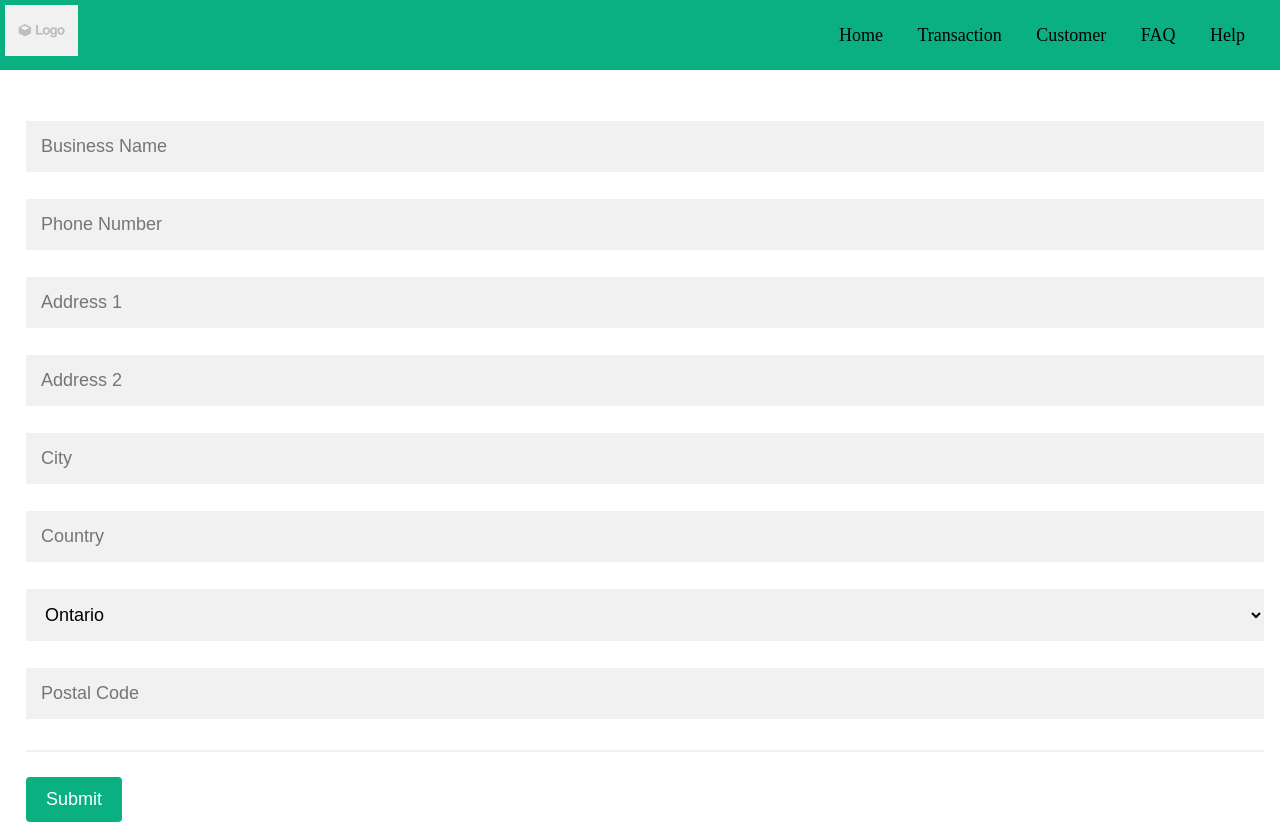
After one commit to priyanka2011-sudo/hack_payment, a PHP site: page /BusinessRegistration.html in a window 1280 px wide. The commit adds this page. Run offline with PHP 8.4, Linux system fonts and the light colour scheme.

Commit message:
fifth commit

```diff
--- /dev/null
+++ b/BusinessRegistration.html
@@ -0,0 +1,103 @@
+<!DOCTYPE html>
+<title>App</title>
+<head>
+    <meta name="viewport" content="width=device-width, initial-scale=1">
+    <link rel="stylesheet" type="text/css" href="CSS/CustomerList2.css">
+    <link rel="stylesheet" type="text/css" href="CSS/CustomerRegisteration.css">
+    <!-- <script src="JS/registration.js"></script> -->
+</head>
+<body>
+    <div id="top_bar">
+        <img src="Media/logo-placeholder.jpg" id="logo">
+        <img src="Media/menu_toggle3.png" id="menu_toggle" onclick="toggleMenu();">
+        <nav id="nav_bar">
+            <ul>
+                <li><a href="#home">Home</a></li>
+                <li><a href="#transaction">Transaction</a></li>
+                <li><a href="#customer">Customer</a></li>
+                <li><a href="#FAQ">FAQ</a></li>
+                <li><a href="#help">Help</a></li>
+            </ul>
+        </nav>
+
+    </div>
+    <section id="main_container">
+        <form name="form" action="#" onsubmit="return isValid();" method="post">
+            <div class="container">
+
+                <div class='col-25'>
+                <label for="businessname"></label></div>
+                <div class='col-75'>
+                <input type="text" placeholder="Business Name" name="businessname" id="businessname" required>
+            </div>
+
+            <div class='col-25'>
+                <label for="phonenum"></label></div>
+                <div class='col-75'>
+                <input type="tel" placeholder="Phone Number" name="phonenum" id="phonenum" pattern=".{10,}" title="Phone Number cannot be less than 10 digits"oninput="this.value = this.value.replace(/[^0-9.]/g, ''); this.value = this.value.replace(/(\..*)\./g, '$1');" required>
+            </div>
+
+            <div class='col-25'>
+                <label for="address"></label></div>
+                <div class='col-75'>
+                <input type="text" placeholder="Address 1" name="address" id="address" required>
+            </div>
+
+            <div class='col-25'>
+                <label for="address"></label></div>
+                <div class='col-75'>
+                <input type="text" placeholder="Address 2" name="address" id="address" required>
+            </div>
+
+            <div class='col-25'>
+                <label for="city"></label></div>
+                <div class='col-75'>
+                <input type="text" placeholder="City" name="city" id="city" required>
+            </div>
+
+            <div class='col-25'>
+                <label for="country"></label></div>
+                <div class='col-75'>
+                <input type="text" placeholder="Country" name="country" id="country" required>
+            </div>
+
+                <div class='col-25'>
+                <label for="province"></label></div>
+                <div class='col-75'>
+                <select class="prov">
+                <optgroup label="Provinces">
+                    <option value="1" selected="selected"> Ontario </option>
+                    <option value="2"> British Columbia </option>
+                    <option value="3"> Alberta </option>
+                    <option value="4"> Saskatchewan </option>
+                    <option value="5"> Manitoba </option>
+                    <option value="6"> Quebec </option>
+                    <option value="7"> Ontario </option>
+                    <option value="8"> Nova Scotia </option>
+                    <option value="10"> Prince Edward Island </option>
+                    <option value="11"> New Brunswick </option>
+                    <option value="9"> Newfoundland and Labrador </option>
+                </optgroup>
+                <optgroup label="Territories">
+                    <option value="11"> North West</option>
+                    <option value="12"> Yukon </option>
+                    <option value="13"> Nunavut </option>
+                </optgroup>
+                </select>
+
+                <div class='col-25'>
+                    <label for="postalcode"></label></div>
+                    <div class='col-75'>
+                    <input type="text" placeholder="Postal Code" name="postalcode" id="postalcode" pattern="[A-Za-z][0-9][A-Za-z] [0-9][A-Za-z][0-9]" title="A1A 1A1" required>
+                </div>
+
+            </div>
+                <hr>
+                <input type="submit" value="Submit"></input>
+            </div>
+        </div>
+
+            </form>
+    </section>
+</body>
+</html>
--- a/CSS/CustomerRegisteration.css
+++ b/CSS/CustomerRegisteration.css
@@ -9,6 +9,16 @@
   }
 
   input[type=text],[type=email],[type=tel]{
+    width: 100%;
+    padding: 15px;
+    margin: 5px 0 22px 0;
+    display: inline-block;
+    border: none;
+    background: #f1f1f1;
+  }
+
+  .prov
+  {
     width: 100%;
     padding: 15px;
     margin: 5px 0 22px 0;
--- a/CustomerRegistration.html
+++ b/CustomerRegistration.html
@@ -1,7 +1,5 @@
 <!DOCTYPE html>
-<title>
-    App
-</title>
+<title>App</title>
 <head>
     <meta name="viewport" content="width=device-width, initial-scale=1">
     <link rel="stylesheet" type="text/css" href="CSS/CustomerList2.css">
@@ -30,7 +28,7 @@
                 <div class='col-25'>
                 <label for="name"></label></div>
                 <div class='col-75'>
-                <input type="text" placeholder="Enter Name" name="name" id="name" required>
+                <input type="text" placeholder="Name" name="name" id="name" required>
             </div>
 
                 <div class='col-25'>
```
